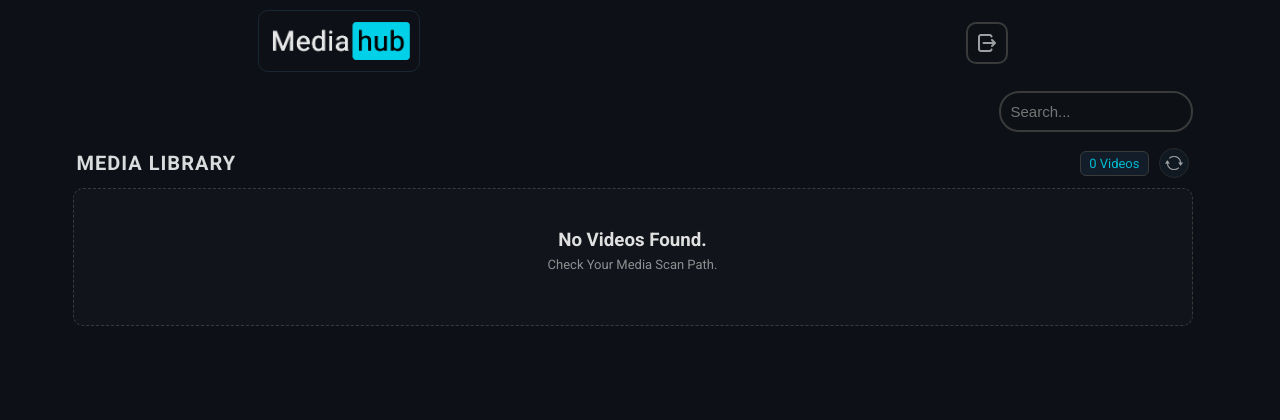
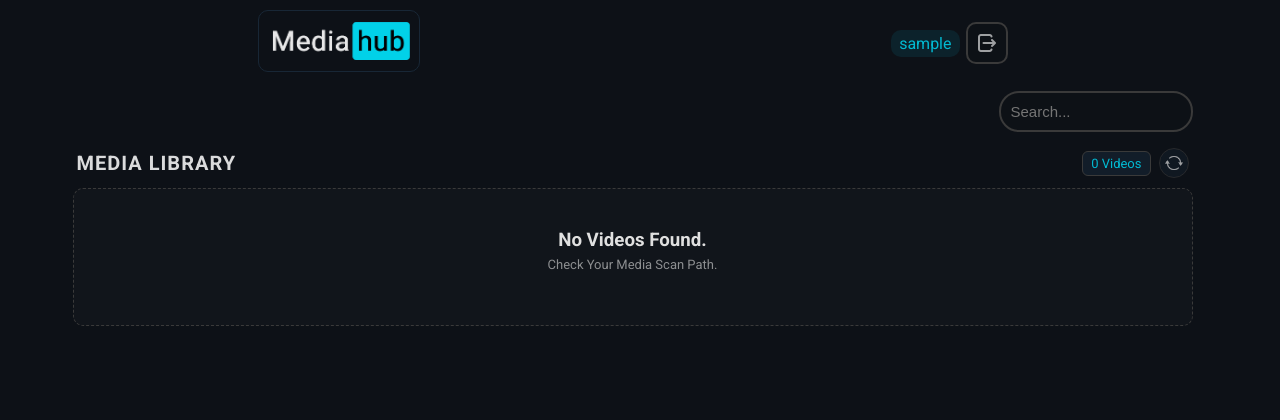
Before and after one commit to AniketDohale/MediaHub_cli, a Flask app: page / in a window 1280 px wide. Shown: the top 420 px of the page. Run offline with Flask 3, Linux system fonts and the light colour scheme; the visitor is signed in with stand-in values (Sample User, id 1); parts of the project's set-up code (start-up, migrations or seed data) failed here and were passed over.

Commit message:
Improve Styling

```diff
--- a/app.py
+++ b/app.py
@@ -194,7 +194,7 @@ def index():
                 continue
 
         videos.append(video)
-    return render_template("media.html", videos=videos, app_version=APP_VERSION)
+    return render_template("media.html", videos=videos, username=session.get("user"), app_version=APP_VERSION)
 
 # Initial Scan
 refresh_Video_Index()
--- a/static/styles/base_Style.css
+++ b/static/styles/base_Style.css
@@ -70,6 +70,17 @@ body {
 .right-icons {
     display: flex;
     gap: 6px;
+}
+
+.usr-data {
+    display: inline-flex;
+    align-items: center;
+    align-self: center;
+    padding: 4px 8px;
+    color: #02bad2;
+    background: rgba(2, 186, 210, 0.10);
+    border: none;
+    border-radius: 10px;
 }
 
 .logo-btns {
--- a/static/styles/media_Style.css
+++ b/static/styles/media_Style.css
@@ -47,7 +47,7 @@
 
 .media-header .header-right {
     display: flex;
-    gap: 10px;
+    gap: 8px;
     align-items: center;
 }
 
@@ -58,6 +58,10 @@
     border: 1px solid var(--border);
     padding: 4px 8px;
     border-radius: 6px;
+}
+
+#videoCount {
+    user-select: none;
 }
 
 .scan-form {
@@ -99,9 +103,9 @@
 
 .category-bar {
     display: flex;
-    gap: 8px;
+    gap: 6px;
     flex-wrap: wrap;
-    padding: 6px 2px;
+    padding: 0 2px 5px 2px;
 }
 
 .cat-btn {
--- a/templates/base.html
+++ b/templates/base.html
@@ -23,17 +23,12 @@
             </a>
 
             <div class="right-icons">
-                {% block header_icons %}
-                <a href="{{ url_for('index') }}" class="logo-btns media-btn" title="Media Library">
-                    <img src="/static/icons/media-player.png" alt="media">
-                </a>
-
+                {% block header_icons %}{% endblock %}
                 <form action="{{ url_for('logout') }}" method="POST" class="icon-form logo-btns">
                     <button type="submit" class="logout-btn" title="Logout">
                         <img src="/static/icons/logout.png" alt="logout">
                     </button>
                 </form>
-                {% endblock %}
             </div>
         </div>
     </header>
--- a/templates/media.html
+++ b/templates/media.html
@@ -3,11 +3,9 @@
 {% block title %}Media Library{% endblock %}
 
 {% block header_icons %}
-<form action="{{ url_for('logout') }}" method="POST" class="icon-form logo-btns">
-    <button type="submit" class="logout-btn" title="Logout">
-        <img src="/static/icons/logout.png" alt="logout">
-    </button>
-</form>
+<div class="usr-data">
+    {{ username }}
+</div>
 {% endblock %}
 
 {% block styles %}
--- a/templates/media_Player.html
+++ b/templates/media_Player.html
@@ -4,6 +4,12 @@
 
 {% block styles %}
 <link rel="stylesheet" href="{{ url_for('static', filename='styles/player_Style.css') }}">
+{% endblock %}
+
+{% block header_icons %}
+<a href="{{ url_for('index') }}" class="logo-btns media-btn" title="Media Library">
+    <img src="/static/icons/media-player.png" alt="media">
+</a>
 {% endblock %}
 
 {% block content %}
```
